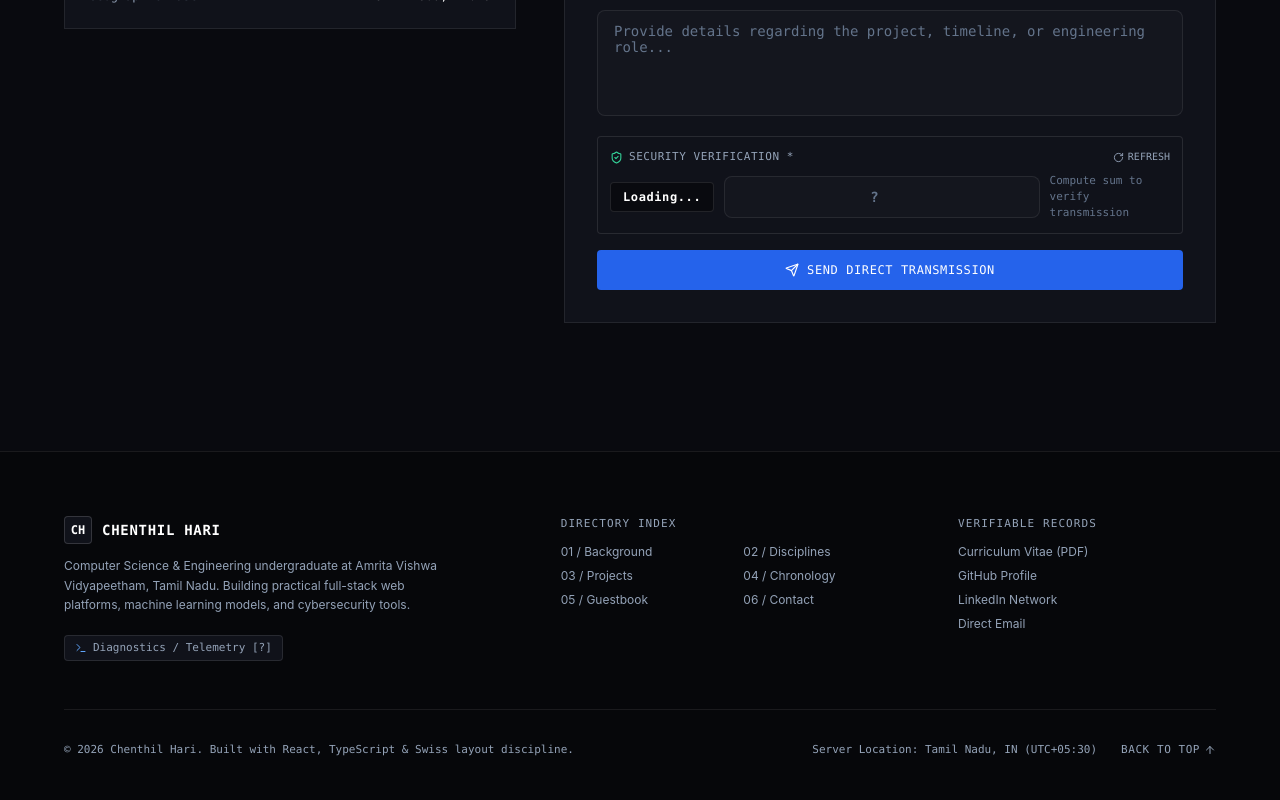
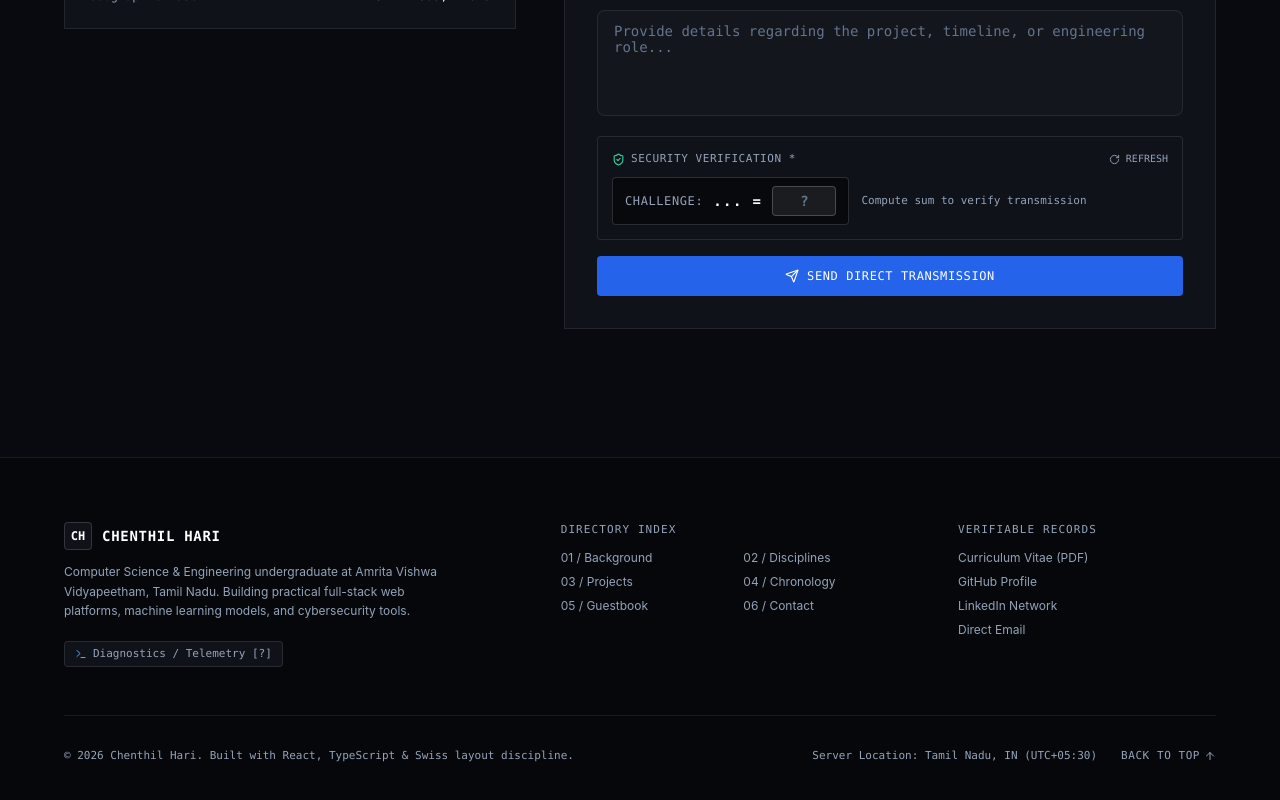
Before and after one commit to Chenthil-Hari/Portfolio-Hari-, a React (Vite) app: page / in a window 1280 px wide. Shown: the part 8955-9755 px from the top of the page. Built offline with nearby package versions, Linux system fonts and the light colour scheme; no server answers.

Commit message:
style: align math challenge captcha in unified straight line with clean terminal styling

```diff
--- a/src/sections/Contact.tsx
+++ b/src/sections/Contact.tsx
@@ -363,7 +363,7 @@ export default function Contact() {
                 </div>
 
                 {/* Mathematical Verification Challenge (Option 1) */}
-                <div className="p-3 rounded bg-[#10121a] border border-white/10 space-y-2">
+                <div className="p-3.5 rounded bg-[#10121a] border border-white/10 space-y-2.5">
                   <div className="flex items-center justify-between">
                     <label className="text-slate-400 uppercase tracking-wider text-[11px] flex items-center gap-1.5">
                       <ShieldCheck size={13} className="text-emerald-400" />
@@ -374,26 +374,37 @@ export default function Contact() {
                       onClick={fetchCaptcha}
                       disabled={loadingCaptcha}
                       title="Generate new arithmetic challenge"
-                      className="text-slate-400 hover:text-white flex items-center gap-1 text-[10px] uppercase font-mono transition-colors disabled:opacity-50"
+                      className="text-slate-400 hover:text-white flex items-center gap-1.5 text-[10px] uppercase font-mono transition-colors disabled:opacity-50 group"
                     >
-                      <RotateCw size={11} className={loadingCaptcha ? 'animate-spin' : ''} />
+                      <RotateCw size={11} className={`transition-transform duration-500 ${loadingCaptcha ? 'animate-spin' : 'group-hover:rotate-180'}`} />
                       <span>Refresh</span>
                     </button>
                   </div>
-                  <div className="flex items-center gap-2.5">
-                    <div className="px-3 py-1.5 rounded bg-black/40 border border-white/10 text-white font-mono text-xs tracking-wider font-semibold select-none">
-                      {captcha ? `${captcha.question} =` : 'Loading...'}
+
+                  {/* Straight-line unified challenge & input bar */}
+                  <div className="flex flex-wrap sm:flex-nowrap items-center gap-3">
+                    <div className="inline-flex items-center gap-2.5 px-3 py-2 rounded bg-black/50 border border-white/15 shadow-inner flex-shrink-0">
+                      <span className="font-mono text-xs uppercase tracking-wider text-slate-400 select-none">
+                        Challenge:
+                      </span>
+                      <span className="font-mono text-sm font-bold text-white tracking-widest whitespace-nowrap select-none">
+                        {captcha ? `${captcha.question} =` : '... ='}
+                      </span>
+                      <input
+                        type="text"
+                        inputMode="numeric"
+                        pattern="[0-9]*"
+                        required
+                        placeholder="?"
+                        value={captchaAnswer}
+                        onChange={e => setCaptchaAnswer(e.target.value.replace(/[^0-9]/g, ''))}
+                        className="w-16 px-2 py-1 rounded bg-white/[0.08] border border-white/20 focus:border-blue-500 focus:bg-white/[0.14] text-center font-mono text-sm font-bold text-white placeholder-slate-500 outline-none transition-all"
+                        autoComplete="off"
+                        maxLength={4}
+                      />
                     </div>
-                    <input
-                      type="number"
-                      required
-                      placeholder="?"
-                      value={captchaAnswer}
-                      onChange={e => setCaptchaAnswer(e.target.value)}
-                      className="input-field text-xs w-24 text-center font-mono font-semibold"
-                      autoComplete="off"
-                    />
-                    <span className="text-[11px] text-slate-500 hidden sm:inline">
+
+                    <span className="text-[11px] text-slate-400 font-mono leading-tight">
                       Compute sum to verify transmission
                     </span>
                   </div>
```
